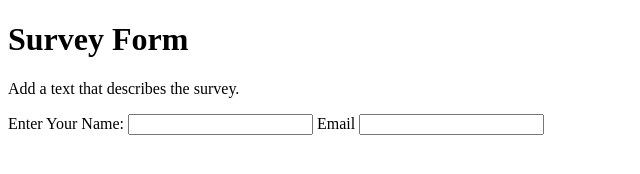
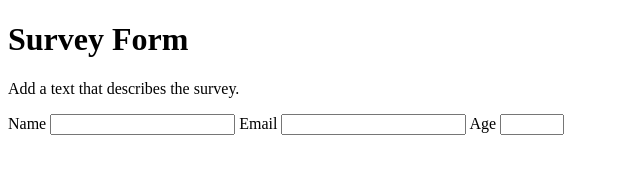
Before and after one commit to letunglam2000/survey-form, a plain HTML site: page index.html in a window 1280 px wide. Shown: the whole page, without its empty margins (0-640 px from the left). Drawn offline with Linux system fonts and the light colour scheme.

Commit message:
Add label and input element for age

```diff
--- a/index.html
+++ b/index.html
@@ -10,7 +10,8 @@
     <p id="description">Add a text that describes the survey.</p>
   </body>
   <form id="survey-form">
-    <label for="name">Enter Your Name: <input id="name" type="text" required></label>
+    <label for="name">Name <input id="name" type="text" required></label>
     <label for="email">Email <input id="name" type="email" required></label>
+    <label for="age">Age <input id="age" type="number" min="12" max="120"></label>
   </form>
 </html>
```
